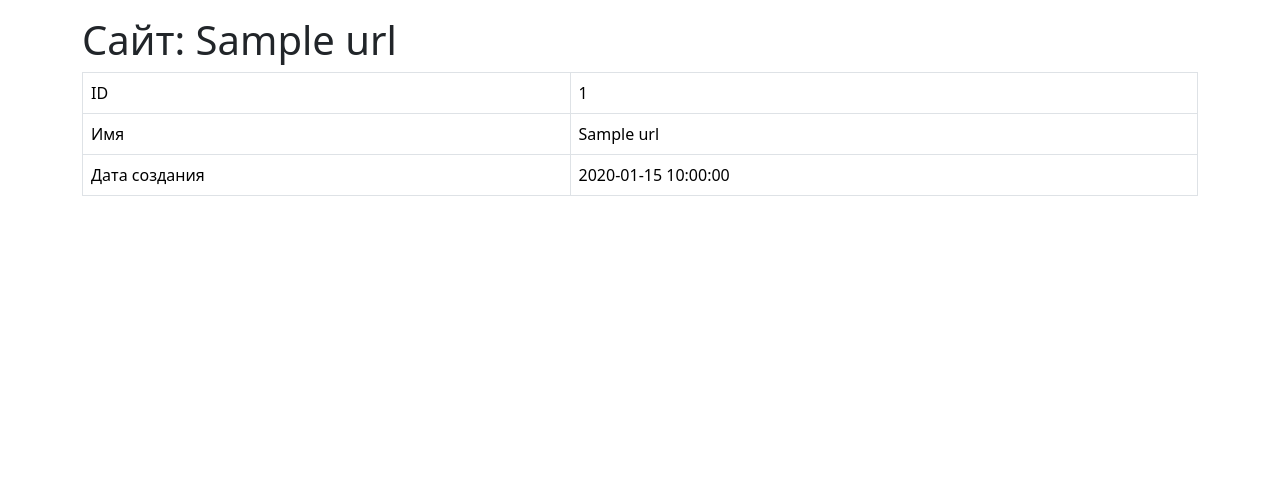
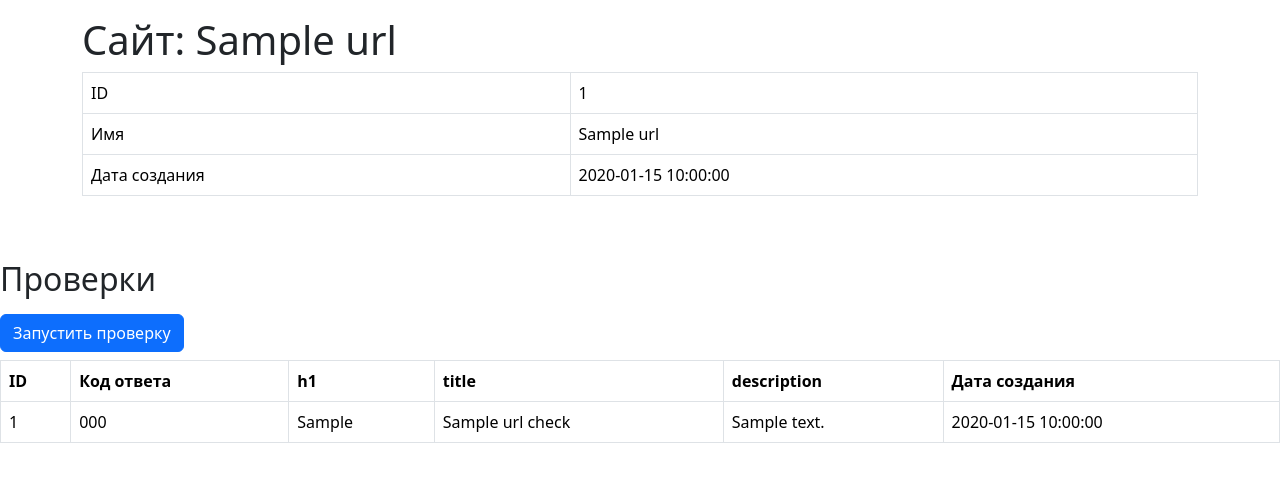
Before and after one commit to thiSSSnake/python-project-83, a Flask app: page /urls/1 in a window 1280 px wide. Shown: the part 56-538 px from the top of the page. Run offline with Flask 3, Linux system fonts and the light colour scheme; a database or web service that is not in the repository returns one stand-in record (values such as "Sample title"); some libraries are stand-ins or nearby versions.

Commit message:
add url check&new table in db

```diff
--- a/database.sql
+++ b/database.sql
@@ -1,6 +1,17 @@
 DROP TABLE IF EXISTS urls;
+DROP TABLE IF EXISTS url_checks;
 CREATE TABLE urls(
     id bigint PRIMARY KEY GENERATED ALWAYS AS IDENTITY,
     name varchar(255),
     created_at timestamp
 );
+
+CREATE TABLE url_checks(
+    id bigint PRIMARY KEY GENERATED ALWAYS AS IDENTITY,
+    url_id bigint REFERENCES urls(id),
+    status_code int,
+    h1 varchar(255),
+    title varchar(255),
+    description varchar(255),
+    created_at timestamp not NULL
+);
--- a/page_analyzer/app.py
+++ b/page_analyzer/app.py
@@ -24,7 +24,7 @@ def index():
         'index.html'
     )
 
-
+#TODO: вынести в отдельный модуль
 def validate(url):
     error = None
 
@@ -40,22 +40,27 @@ def validate(url):
     validation = {'url': url, 'error': error}
     return validation
 
-
+#TODO: вынести в отдельный модуль
 def get_all_urls():
     conn = psycopg2.connect(DATABASE_URL)
     with conn.cursor(cursor_factory=RealDictCursor) as cur:
 
         query_s = '''SELECT DISTINCT ON (urls.id)
         urls.id AS id,
-        urls.name AS name
+        urls.name AS name,
+        url_checks.created_at AS last_check
         FROM urls
+        LEFT JOIN url_checks ON urls.id = url_checks.url_id
+        AND url_checks.id = (SELECT MAX(id)
+                            FROM url_checks
+                            WHERE url_id = urls.id)
         ORDER BY urls.id DESC'''
         cur.execute(query_s)
         all_urls = cur.fetchall()
     conn.close()
     return all_urls
 
-
+#TODO: вынести в отдельный модуль
 def get_url_by_name(name_url):
     conn = psycopg2.connect(DATABASE_URL)
 
@@ -66,7 +71,8 @@ def get_url_by_name(name_url):
     conn.close()
     return urls
 
-
+# получение юрл из таблицы по id
+#TODO: вынести в отдельный модуль
 def get_url_by_id(id_):
     conn = psycopg2.connect(DATABASE_URL)
 
@@ -77,7 +83,7 @@ def get_url_by_id(id_):
     conn.close()
     return urls
 
-
+#TODO: вынести логику добавления данных в таблицу urls в отдельный модуль
 @app.post('/urls')
 def post_url():
     conn = psycopg2.connect(DATABASE_URL)
@@ -119,8 +125,9 @@ def post_url():
 @app.route('/urls/<int:id_>')
 def urls_id(id_):
     url = get_url_by_id(id_)
+    checks = get_checks_by_id(id_)
     messages = get_flashed_messages(with_categories=True)
-    return render_template('show_url.html', url=url, messages=messages)
+    return render_template('show_url.html', url=url, checks=checks, messages=messages)
 
 
 @app.get('/urls')
@@ -128,6 +135,32 @@ def get_urls():
     urls = get_all_urls()
     return render_template('urls.html', urls=urls)
 
+# запрос берущий данные из таблицы url_checks для проверок сайтов
+##TODO: вынести в отдельный модуль
+def get_checks_by_id(id_):
+    conn = psycopg2.connect(DATABASE_URL)
+    with conn.cursor(cursor_factory=RealDictCursor) as curs:
+        query_s = '''SELECT * FROM url_checks WHERE url_id=(%s) ORDER BY id DESC'''
+        curs.execute(query_s, [id_])
+        checks = curs.fetchall()
+    conn.close()
+    return checks
+
+# Добавление в таблицу url_checks данных, пост запрос на форму для проверки сайта, редирект на /urls/<int:id_>
+##TODO: вынести отдельно логику добавления данных в таблицу
+@app.post('/urls/<int:id_>/checks')
+def url_check(id_):
+    conn = psycopg2.connect(DATABASE_URL)
+    url = get_url_by_id(id_)
+
+    with conn.cursor() as curs:
+        query_s = '''INSERT INTO url_checks(url_id, created_at) VALUES(%s, %s)'''
+        url = {'id': id_, 'created_at': datetime.now().strftime("%Y-%m-%d %H:%M:%S")}
+        curs.execute(query_s, (url['id'], url['created_at']))
+        conn.commit()
+    conn.close()
+
+    return redirect(url_for('urls_id', id_ = id_))
 
 
 if __name__ == '__main__':
--- a/page_analyzer/templates/show_url.html
+++ b/page_analyzer/templates/show_url.html
@@ -48,6 +48,38 @@
                 </table>
             </div>
         </div>
+        <h2 class="mt-5 mb-3">Проверки</h2>
+
+<form method="post" action="/urls/{{url.id}}/checks">
+    <input type="submit" class="btn btn-primary" value="Запустить проверку">
+</form>
+
+<div>
+    <table class="table table-bordered table-hover mt-2" data-test="checks">
+        <tbody>
+            <tr>
+                <th>ID</th>
+                <th>Код ответа</th>
+                <th>h1</th>
+                <th>title</th>
+                <th>description</th>
+                <th>Дата создания</th>
+            </tr>
+
+            {% for check in checks %}
+            <tr>
+                <td>{{check.id}}</td>
+                <td>{{check.status_code}}</td>
+                <td>{{check.h1}}</td>
+                <td>{{check.title}}</td>
+                <td>{{check.description}}</td>
+                <td>{{check.created_at}}</td>
+            </tr>
+            {% endfor %}
+
+        </tbody>
+    </table>
+</div>
     </main>
 </body>
 </html>
--- a/page_analyzer/templates/urls.html
+++ b/page_analyzer/templates/urls.html
@@ -41,6 +41,7 @@
                 <tr>
                     <td>{{ url.id }}</td>
                     <td><a href="{{ url_for('urls_id', id_=url.id) }}">{{ url.name }}</a></td>
+                    <td>{{url.last_check}}</td>
                 </tr>
                 {% endfor %}
             {% endif %}
```
